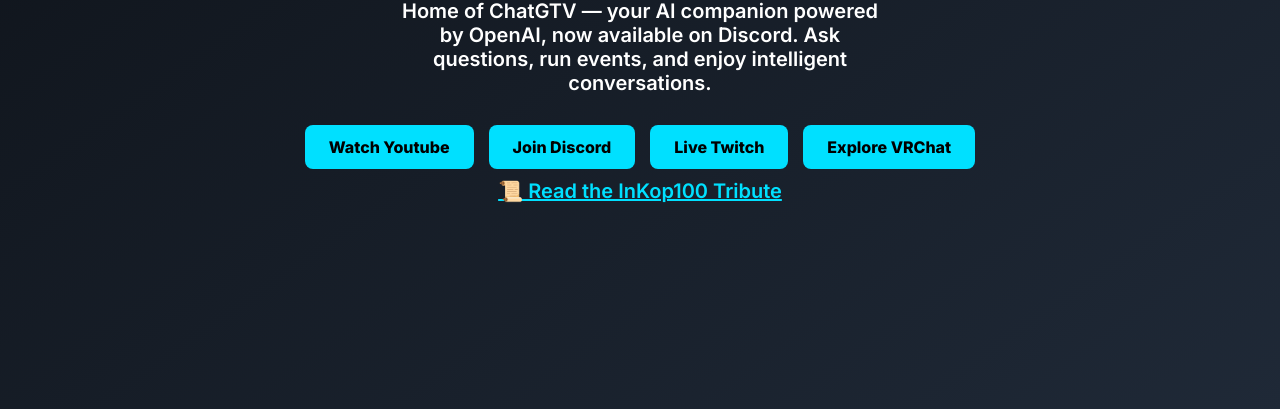
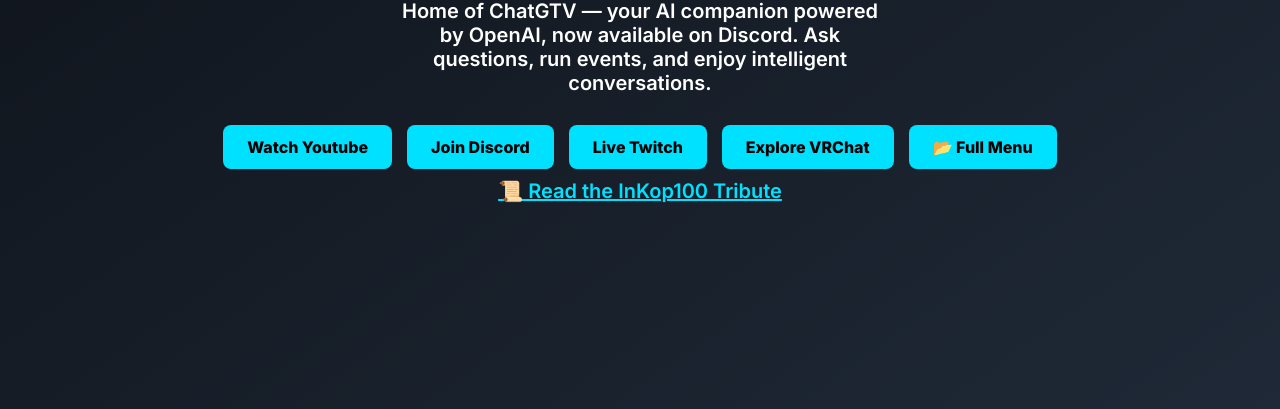
Before and after one commit to GenTVs/chatgtv-site, a plain HTML site: page index.html in a window 1280 px wide. Shown: the part 391-800 px from the top of the page. Drawn offline with Linux system fonts and the light colour scheme.

Commit message:
Update index.html

```diff
--- a/index.html
+++ b/index.html
@@ -70,6 +70,7 @@
     <a href="https://discord.gg/MnuzHBgRuF" class="button">Join Discord</a>
     <a href="https://www.twitch.tv/gtv_vrc" class="button">Live Twitch</a>
     <a href="https://vrchat.com/home/world/wrld_f05f3b59-ffa9-4114-9ae0-ffbc27b62ff6/info" class="button">Explore VRChat</a>
+    <a href="navbar_footer_template.html" class="button">📂 Full Menu</a>
   </div>
 
 <p>
```
